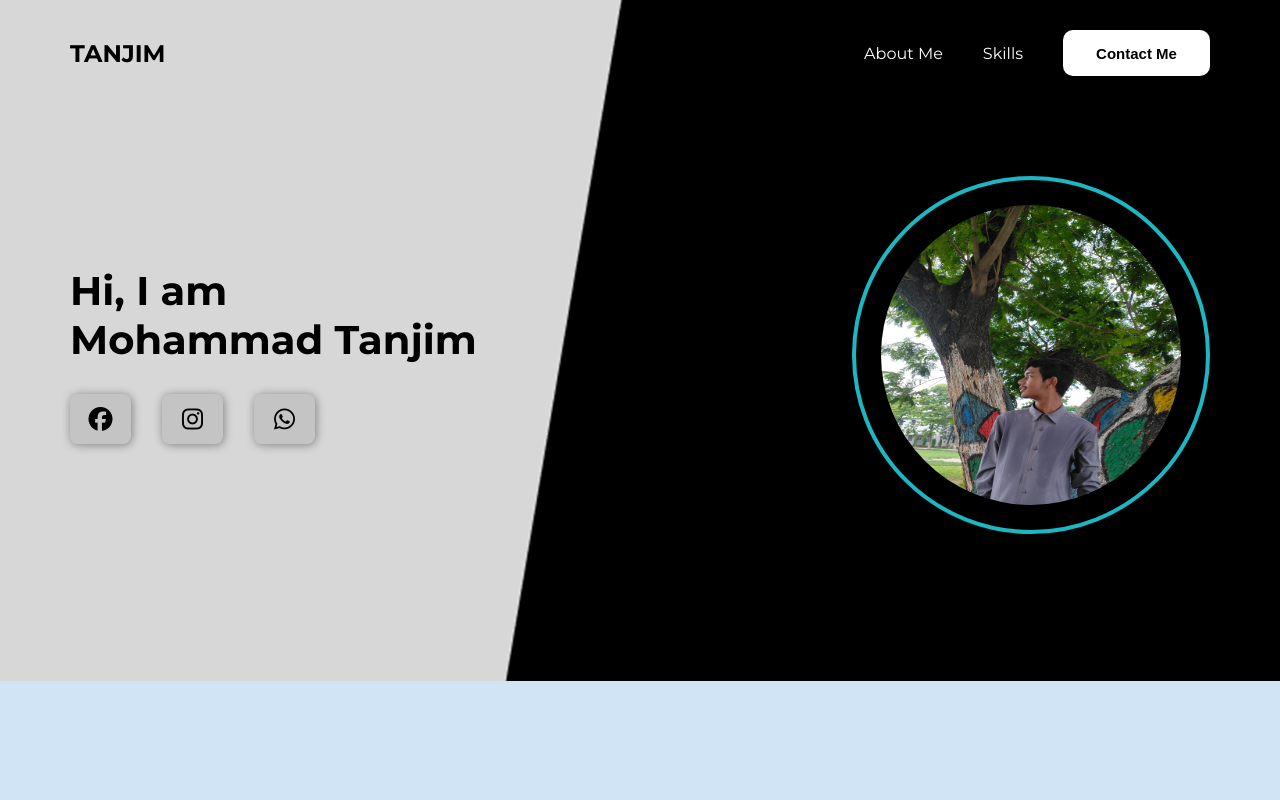
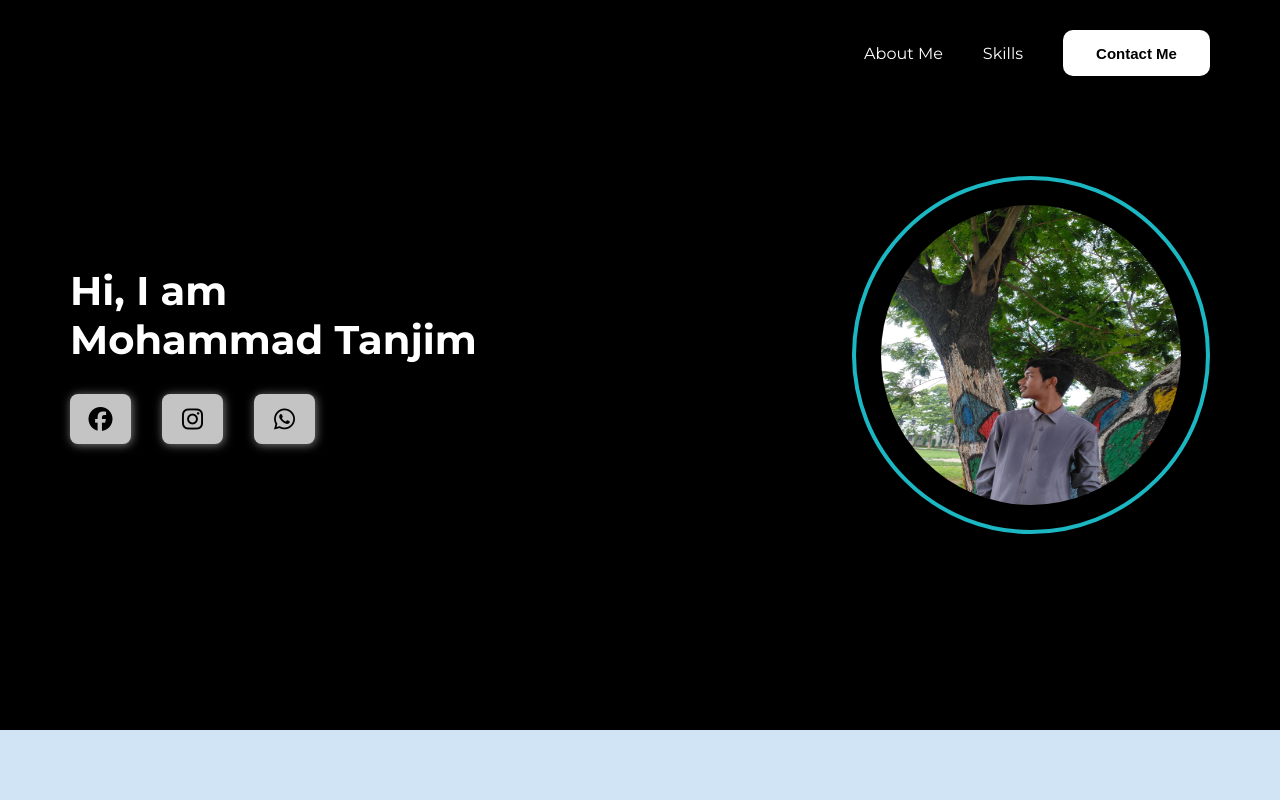
Before and after one commit to tanjim760/tanjim, a plain HTML site: page index.html in a window 1280 px wide. Shown: the top 800 px of the page. Drawn offline with Linux system fonts and the light colour scheme.

Commit message:
fixed hero section bg & about section margin

```diff
--- a/styles/style.css
+++ b/styles/style.css
@@ -61,12 +61,14 @@ small strong:hover{
 /* Header & Hero Section Styles */
 
 header {
-    background-image: url("../assets/hero_bg.png");
+    /* background-image: url("../assets/hero_bg.png"); */
+    background-color: black;
     background-repeat: no-repeat;
     background-size: contain;
     max-width: 1920px;
-    height: 1022px;
+    height: 700px;
     margin: 0 auto;
+    margin-bottom: 100px;
     padding-top: 30px;
     padding-left: 70px;
     padding-right: 70px;
@@ -96,6 +98,7 @@ nav a {
 .hero-title {
     font-size: 40px;
     font-weight: bold;
+    color: white;
 }
 
 .hero-container {
```
